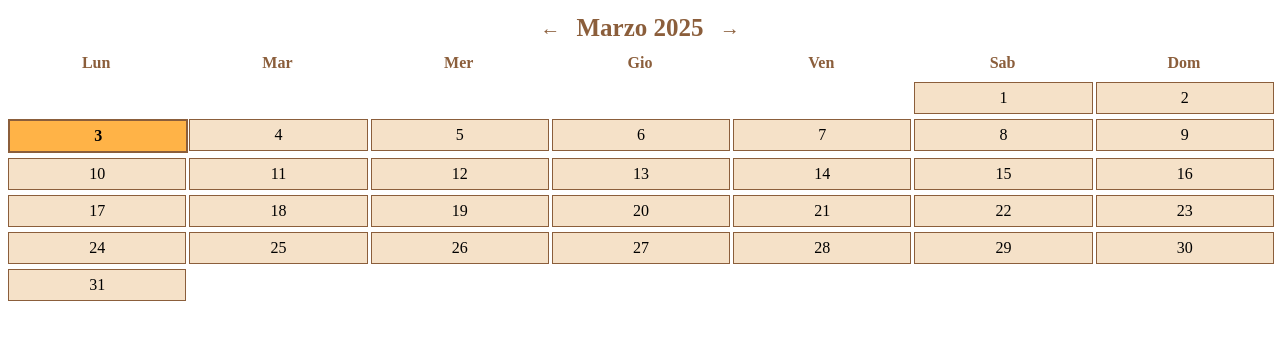
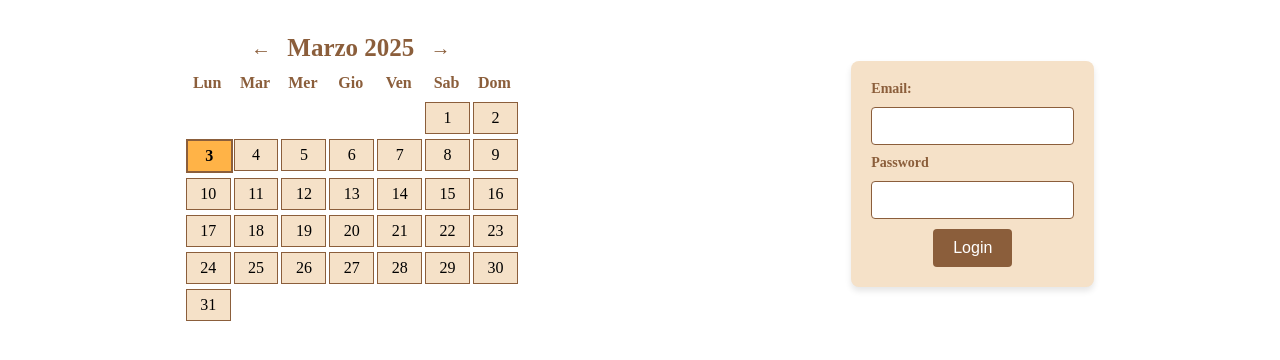
Before and after one commit to Serena293/toDoList, a plain HTML site: page login.html in a window 1280 px wide. Drawn offline with Linux system fonts and the light colour scheme.

Commit message:
login css

```diff
--- /dev/null
+++ b/assets/login.css
@@ -0,0 +1,73 @@
+/* Overall section styling */
+#login-section {
+    display: flex; /* Arrange login form and calendar in a row */
+    justify-content: space-around; /* Space between form and calendar */
+    gap: 20px; /* Adds space between the form and calendar */
+    padding: 20px;
+    align-items: center;
+}
+
+/* Login form container */
+#login-div {
+    display: flex;
+    flex-direction: column; /* Stack the form items vertically */
+    max-width: 300px; /* Limit the width of the form */
+    background-color: #f5e1c8; /* Light warm beige background */
+    padding: 20px;
+    border-radius: 8px; /* Rounded corners */
+    box-shadow: 0px 4px 6px rgba(0, 0, 0, 0.1); /* Slight shadow for depth */
+}
+
+/* Styling the form elements */
+#login-form {
+    display: flex;
+    flex-direction: column;
+    gap: 10px; /* Adds space between form elements */
+}
+
+/* Label styling */
+label {
+    font-weight: bold;
+    font-size: 14px;
+    color: #8b5e3b; /* Dark brown */
+}
+
+/* Input fields */
+input {
+    padding: 10px;
+    border: 1px solid #8b5e3b; /* Dark brown border */
+    border-radius: 4px; /* Rounded corners for inputs */
+    font-size: 14px;
+    color: #333;
+    background-color: #fff; /* White background */
+}
+
+/* Input focus styling */
+input:focus {
+    border-color: #ff8c42; /* Warm orange on focus */
+    outline: none;
+}
+
+/* Button container */
+#btn-container {
+    display: flex;
+    justify-content: center;
+    align-items: center;
+}
+
+/* Login button */
+#login-btn {
+    padding: 10px 20px;
+    background-color: #8b5e3b;
+    color: white;
+    border: none;
+    border-radius: 4px;
+    font-size: 16px;
+    cursor: pointer;
+    transition: background-color 0.3s;
+}
+
+/* Button hover effect */
+#login-btn:hover {
+    background-color: #ff8c42;
+}
--- a/login.html
+++ b/login.html
@@ -4,12 +4,27 @@
     <meta charset="UTF-8">
     <meta name="viewport" content="width=device-width, initial-scale=1.0">
     <link rel="stylesheet" href="./assets/calendario.css">
+    <link rel="stylesheet" href="./assets/login.css">
     <title>Agenda</title>
 </head>
 <body>
-    <div id="month-name"></div>
-    <div id="calendar-grid"></div>
-
+    <section id="login-section">
+        <div id="calendario" class="div-calendario">
+            <div id="month-name"></div>
+            <div id="calendar-grid"></div>
+          </div>
+    <div id="login-div">
+        <form id="login-form">
+                <label for="email-input">Email: </label>
+                <input id="email-input" />
+                <label for="password-input">Password</label>
+                <input id="password-input" type="password" />
+                <div id="btn-container">
+                  <button id="login-btn" class="btn">Login</button>
+                </div>
+        </form>
+    </div>
+    </section>
     <script type = module src="./scripts/login.js"></script>
 </body>
 </html>
```
Also changed, not shown: index.html (+0 -2 lines).
